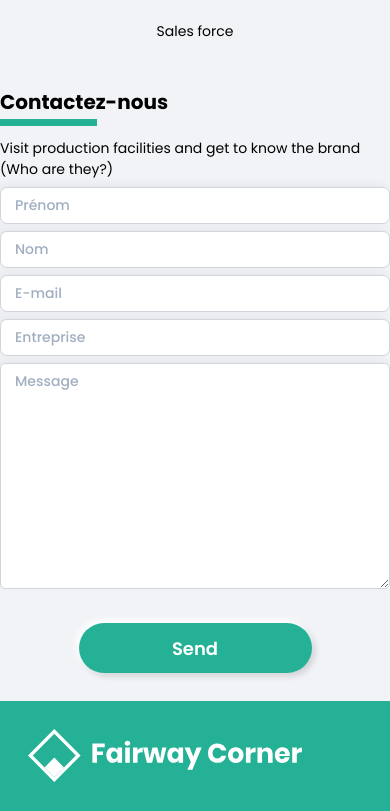
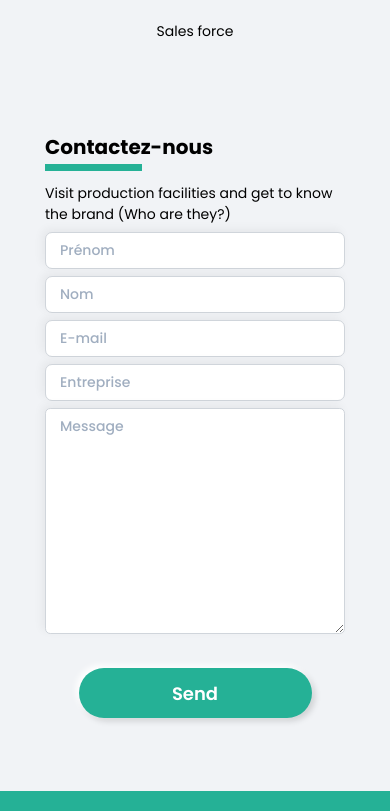
Before and after one commit to TCM-dev/fairway-corner, a Nuxt app: page / in a window 390 px wide. Shown: the part 5933-6744 px from the top of the page. Built offline with nearby package versions, Linux system fonts and the light colour scheme.

Commit message:
fix contact responsive

```diff
--- a/components/AppContact.vue
+++ b/components/AppContact.vue
@@ -1,5 +1,5 @@
 <template>
-  <div>
+  <div class="custom-container">
     <app-section-title class="mb-2">Contactez-nous</app-section-title>
     <p
       class="text-base mt-6 mb-2"
```
